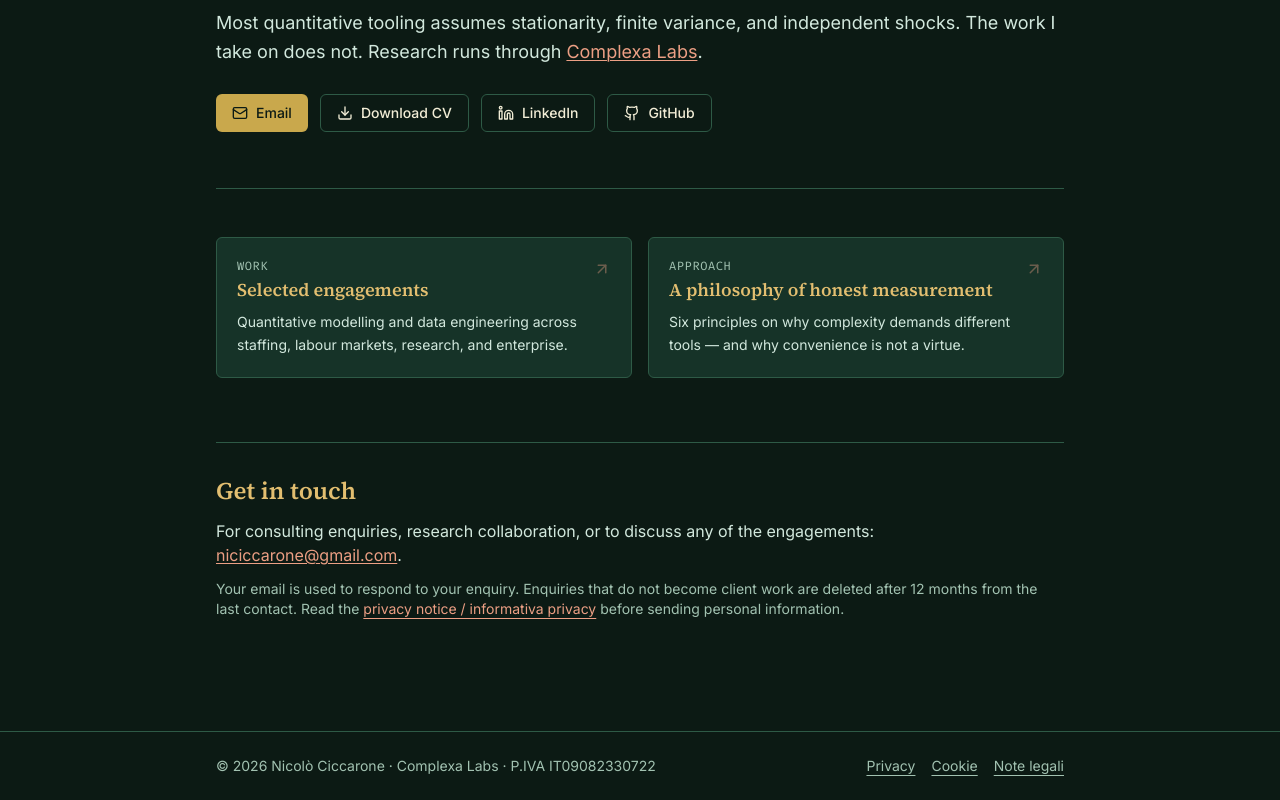
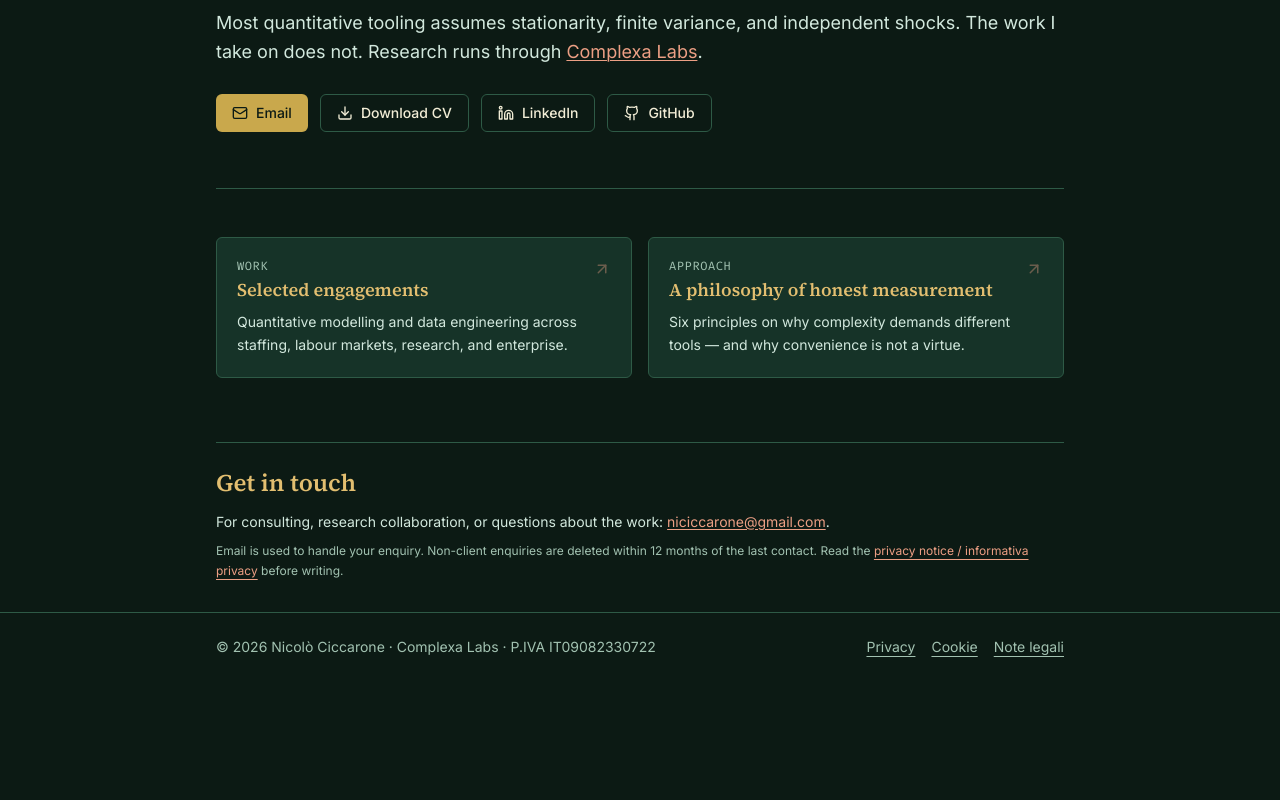
Before and after one commit to nclcc/nclcc.github.io, a Next.js app: page / in a window 1280 px wide. Shown: the part 992-1792 px from the top of the page. After the commit the page ends 1673 px from the top, so only its background shows below. Built offline with nearby package versions, Linux system fonts and the light colour scheme.

Commit message:
Tighten contact copy and reduce homepage footer spacing

```diff
--- a/app/globals.css
+++ b/app/globals.css
@@ -52,6 +52,9 @@
 }
 
 * { box-sizing: border-box; }
+
+/* The home contact section already provides spacing above the footer. */
+main:has(#contact) + .site-footer { margin-top: 0; }
 
 :focus-visible {
   outline: 2px solid var(--bk-green-dk);
--- a/app/layout.tsx
+++ b/app/layout.tsx
@@ -81,7 +81,7 @@ export default function RootLayout({ children }: { children: React.ReactNode })
         </header>
         <main id="main-content" tabIndex={-1} className="flex-1 relative" style={{ zIndex: 1 }}>{children}</main>
         <footer
-          className="border-t mt-16 relative"
+          className="site-footer border-t mt-16 relative"
           style={{ borderColor: "var(--bk-rule)", zIndex: 1, background: "var(--bk-cream)" }}
         >
           <div
--- a/app/page.tsx
+++ b/app/page.tsx
@@ -37,7 +37,7 @@ const explore = [
 
 export default function Home() {
   return (
-    <div className="max-w-4xl mx-auto px-4 sm:px-6 py-8 sm:py-12 animate-fade-up">
+    <div className="max-w-4xl mx-auto px-4 sm:px-6 pt-8 pb-6 sm:pt-12 sm:pb-8 animate-fade-up">
       {/* ── Hero ──────────────────────────────────────────────────── */}
       <section id="about" className="mb-14">
         <h1
@@ -179,15 +179,15 @@ export default function Home() {
 
       {/* ── Contact ────────────────────────────────────────────────── */}
       <section id="contact" className="mt-16">
-        <hr className="hr-bk mb-8" />
+        <hr className="hr-bk mb-6" />
         <h2
           className="font-serif text-2xl font-semibold mb-3"
           style={{ color: "var(--bk-green-dk)" }}
         >
           Get in touch
         </h2>
-        <p style={{ color: "var(--bk-ink-mid)" }}>
-          For consulting enquiries, research collaboration, or to discuss any of the engagements:{" "}
+        <p className="text-sm leading-relaxed" style={{ color: "var(--bk-ink-mid)" }}>
+          For consulting, research collaboration, or questions about the work:{" "}
           <a
             href="mailto:niciccarone@gmail.com"
             className="underline decoration-1 underline-offset-2"
@@ -197,13 +197,12 @@ export default function Home() {
           </a>
           .
         </p>
-        <p className="mt-3 text-sm" style={{ color: "var(--bk-ink-lt)" }}>
-          Your email is used to respond to your enquiry. Enquiries that do not become client work
-          are deleted after 12 months from the last contact. Read the{" "}
+        <p className="mt-2 text-xs leading-relaxed" style={{ color: "var(--bk-ink-lt)" }}>
+          Email is used to handle your enquiry. Non-client enquiries are deleted within 12 months of the last contact. Read the{" "}
           <Link href="/privacy/" className="underline underline-offset-4" style={{ color: "var(--bk-sienna)" }}>
             privacy notice / informativa privacy
           </Link>{" "}
-          before sending personal information.
+          before writing.
         </p>
       </section>
     </div>
```
